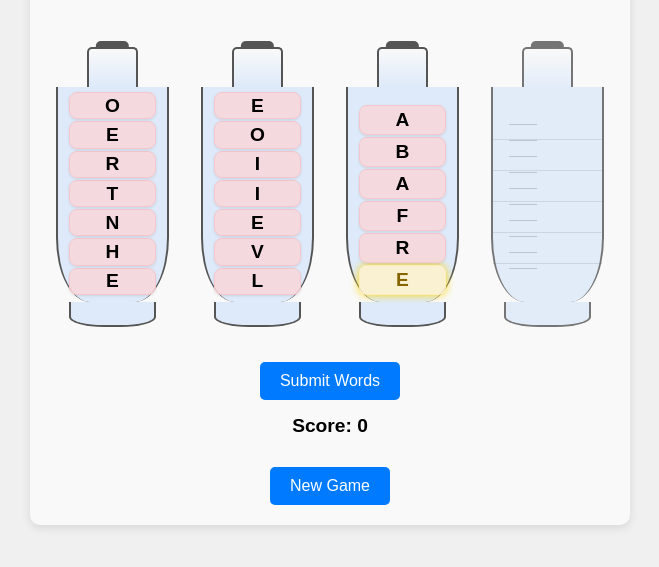
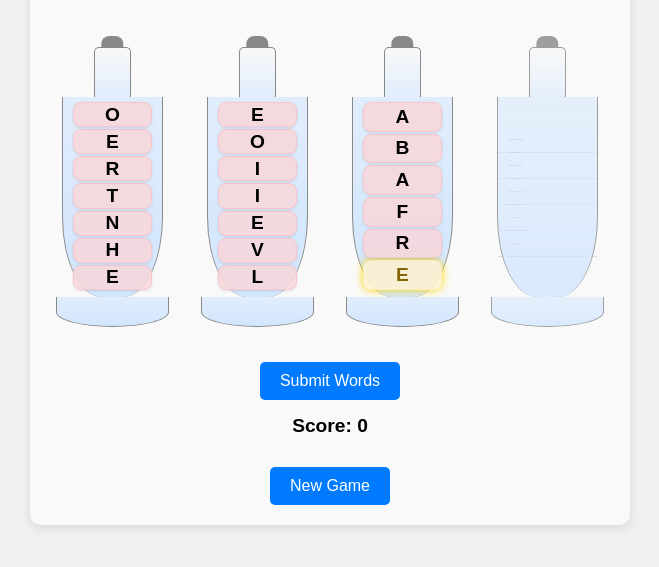
Before and after one commit to watts4/wordpour, a plain HTML site: page index.html in a window 1280 px wide. Shown: the part 75-642 px from the top of the page, without its empty margins (310-969 px from the left). Drawn offline with Linux system fonts and the light colour scheme.

Commit message:
gemini update styles
gemini update try

```diff
--- a/css/style.css
+++ b/css/style.css
@@ -73,61 +73,63 @@ body {
 
 /* Bottle parts (scientific flask styling) */
 .bottle-neck {
-    height: 40px;
-    width: 40%;
+    height: 50px; /* Increased height */
+    width: 30%; /* Narrower neck */
     margin: 0 auto;
-    background: linear-gradient(to bottom, transparent 0%, rgba(180, 210, 250, 0.4) 100%);
-    border-left: 2px solid #555;
-    border-right: 2px solid #555;
-    border-top: 2px solid #555;
+    background: linear-gradient(to bottom, transparent 0%, rgba(200, 225, 255, 0.5) 100%); /* Lighter gradient */
+    border-left: 1px solid #888; /* Thinner border */
+    border-right: 1px solid #888; /* Thinner border */
+    border-top: 1px solid #888; /* Thinner border */
     border-radius: 5px 5px 0 0;
     position: relative;
 }
 .bottle-neck::before {
     content: '';
     position: absolute;
-    top: -8px;
+    top: -12px; /* Adjust to sit nicely on the neck */
     left: 50%;
     transform: translateX(-50%);
-    width: 70%;
-    height: 8px;
-    background: #555;
-    border-radius: 5px 5px 0 0;
+    width: 60%; /* Slightly narrower top */
+    height: 12px; /* Increased height for a more pronounced lip */
+    background: #888;
+    border-radius: 8px 8px 0 0; /* More rounded top */
 }
 .bottle-body {
     flex-grow: 1;
     position: relative;
-    background: rgba(180, 210, 250, 0.4);
-    border-left: 2px solid #555;
-    border-right: 2px solid #555;
-    width: 90%;
+    background: linear-gradient(to bottom, rgba(200, 225, 255, 0.5) 0%, rgba(200, 225, 255, 0.8) 100%); /* Subtle gradient for volume */
+    border-left: 1px solid #888; /* Thinner border */
+    border-right: 1px solid #888; /* Thinner border */
+    width: 80%; /* Slightly narrower body */
     margin: 0 auto;
-    border-radius: 0 0 30% 30%;
+    border-radius: 0 0 40% 40%; /* More pronounced rounded bottom */
 }
 .bottle-base {
-    height: 25px;
-    width: 70%;
+    height: 30px; /* Increased height for a more stable base */
+    width: 90%; /* Wider base */
     margin: 0 auto;
-    background: rgba(180, 210, 250, 0.4);
-    border: 2px solid #555;
+    background: linear-gradient(to top, rgba(200, 225, 255, 0.8) 0%, rgba(200, 225, 255, 0.5) 100%); /* Subtle gradient */
+    border-left: 1px solid #888; /* Thinner border */
+    border-right: 1px solid #888; /* Thinner border */
+    border-bottom: 1px solid #888; /* Add bottom border */
     border-top: none;
-    border-radius: 0 0 40% 40%;
+    border-radius: 0 0 50% 50%; /* More rounded base */
 }
 
 /* Flask measurement lines (scientific detail) */
 .bottle-body::before {
     content: '';
     position: absolute;
-    top: 10%;
+    top: 15%; /* Adjust position */
     left: 0;
     width: 100%;
-    height: 80%;
+    height: 70%; /* Adjust height */
     background: repeating-linear-gradient(
         to bottom,
         transparent,
-        transparent 30px,
-        rgba(85, 85, 85, 0.3) 30px,
-        rgba(85, 85, 85, 0.3) 31px
+        transparent 25px, /* Adjust spacing */
+        rgba(100, 100, 100, 0.2) 25px, /* Lighter color */
+        rgba(100, 100, 100, 0.2) 26px
     );
     z-index: -1;
 }
@@ -136,16 +138,16 @@ body {
 .bottle-body::after {
     content: '';
     position: absolute;
-    top: 10%;
-    left: 15%;
-    width: 25%;
-    height: 80%;
+    top: 15%; /* Adjust position */
+    left: 10%; /* Adjust position */
+    width: 15%; /* Adjust width */
+    height: 70%; /* Adjust height */
     background: repeating-linear-gradient(
         to bottom,
         transparent,
-        transparent 15px,
-        rgba(85, 85, 85, 0.5) 15px,
-        rgba(85, 85, 85, 0.5) 16px
+        transparent 12px, /* Adjust spacing */
+        rgba(100, 100, 100, 0.3) 12px, /* Lighter color */
+        rgba(100, 100, 100, 0.3) 13px
     );
     z-index: -1;
 }
```
